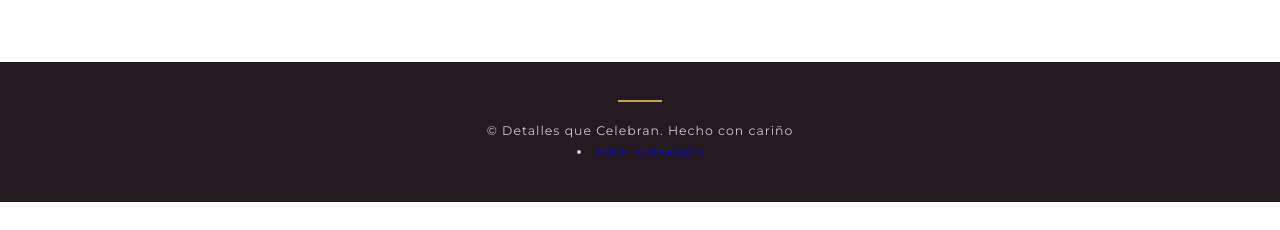
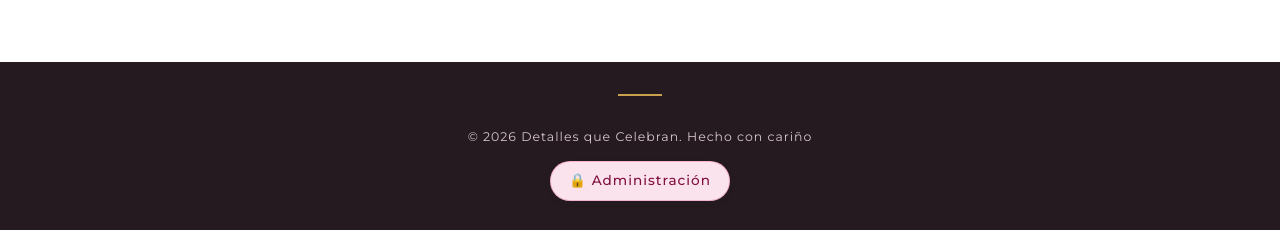
Before and after one commit to vasquezismeiry42-a11y/detalles-que-celebran, a plain HTML site: page index.html in a window 1280 px wide. Shown: the part 2838-3068 px from the top of the page. Before the commit the page ends 3040 px from the top, so only its background shows below. Drawn offline with nearby package versions, Linux system fonts and the light colour scheme.

Commit message:
Add files via upload

```diff
--- a/index.html
+++ b/index.html
@@ -6,6 +6,37 @@
     <title>Detalles que Celebran - Eventos y Regalos Personalizados</title>
     <meta name="description" content="Decoraciones con globos, arreglos florales, desayunos sorpresa y detalles personalizados en Cotuí.">
     <link rel="stylesheet" href="style.css">
+    <style>
+        /* Estilo refinado para el botón de Administración en el Footer */
+        footer {
+            display: flex;
+            flex-direction: column;
+            align-items: center;
+            gap: 0.8rem;
+            padding: 2rem 1rem;
+        }
+        .btn-admin {
+            display: inline-flex;
+            align-items: center;
+            gap: 0.4rem;
+            padding: 0.45rem 1.1rem;
+            background-color: var(--primary-light, #fce7f3);
+            color: var(--primary-dark, #831843);
+            border: 1px solid rgba(219, 39, 119, 0.25);
+            border-radius: 50px;
+            font-size: 0.85rem;
+            font-weight: 500;
+            text-decoration: none;
+            transition: all 0.3s ease;
+            box-shadow: 0 2px 8px rgba(0, 0, 0, 0.04);
+        }
+        .btn-admin:hover {
+            background-color: var(--primary, #db2777);
+            color: #ffffff;
+            transform: translateY(-2px);
+            box-shadow: 0 4px 12px rgba(219, 39, 119, 0.25);
+        }
+    </style>
 </head>
 <body>
     <header>
@@ -98,7 +129,8 @@
     </main>
 
     <footer>
-        <p>&copy; Detalles que Celebran. Hecho con cariño <li><a href="admin.html">Administración</a></li></p>
+        <p style="margin: 0;">&copy; 2026 Detalles que Celebran. Hecho con cariño</p>
+        <a href="admin.html" class="btn-admin">🔒 Administración</a>
     </footer>
 </body>
 </html>
```
